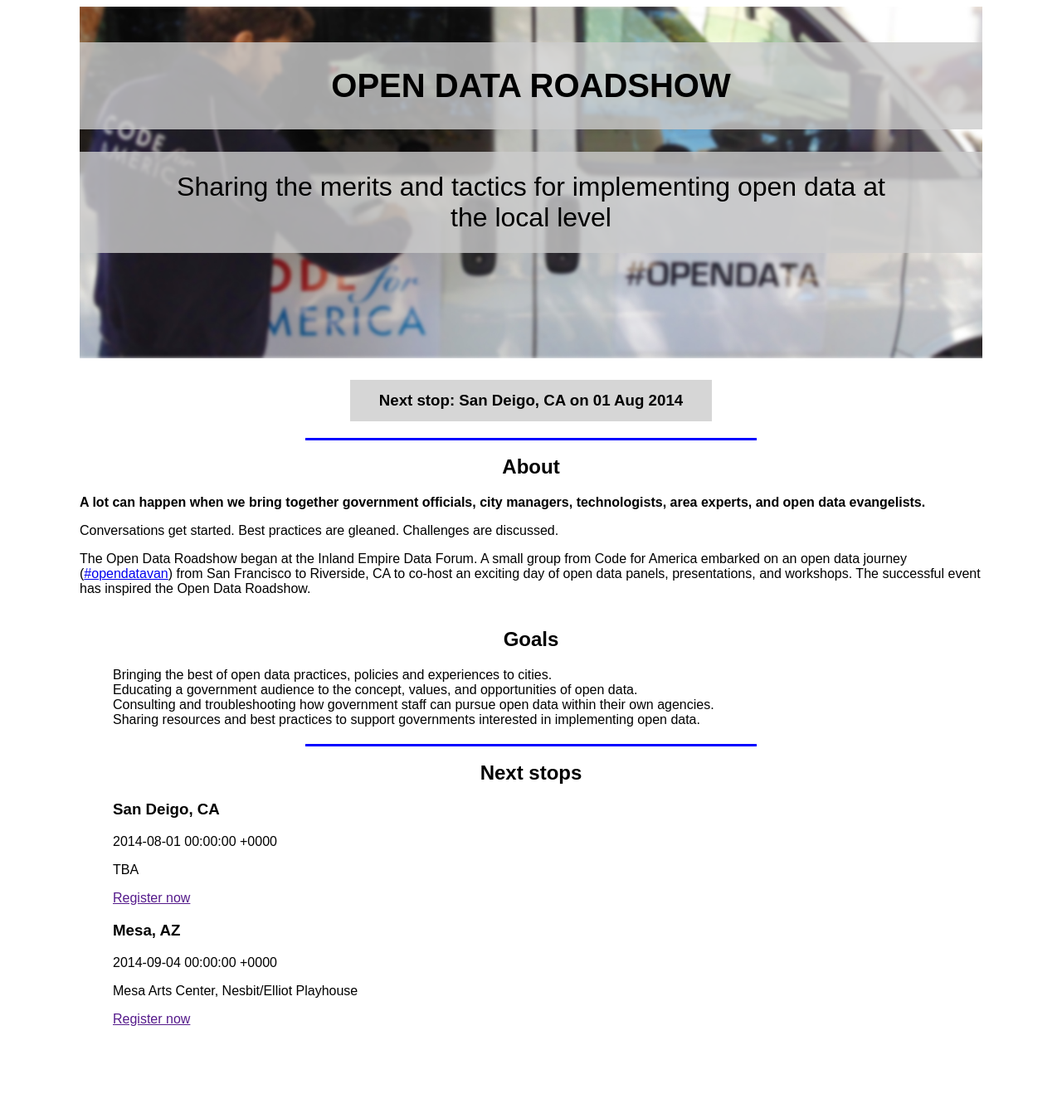
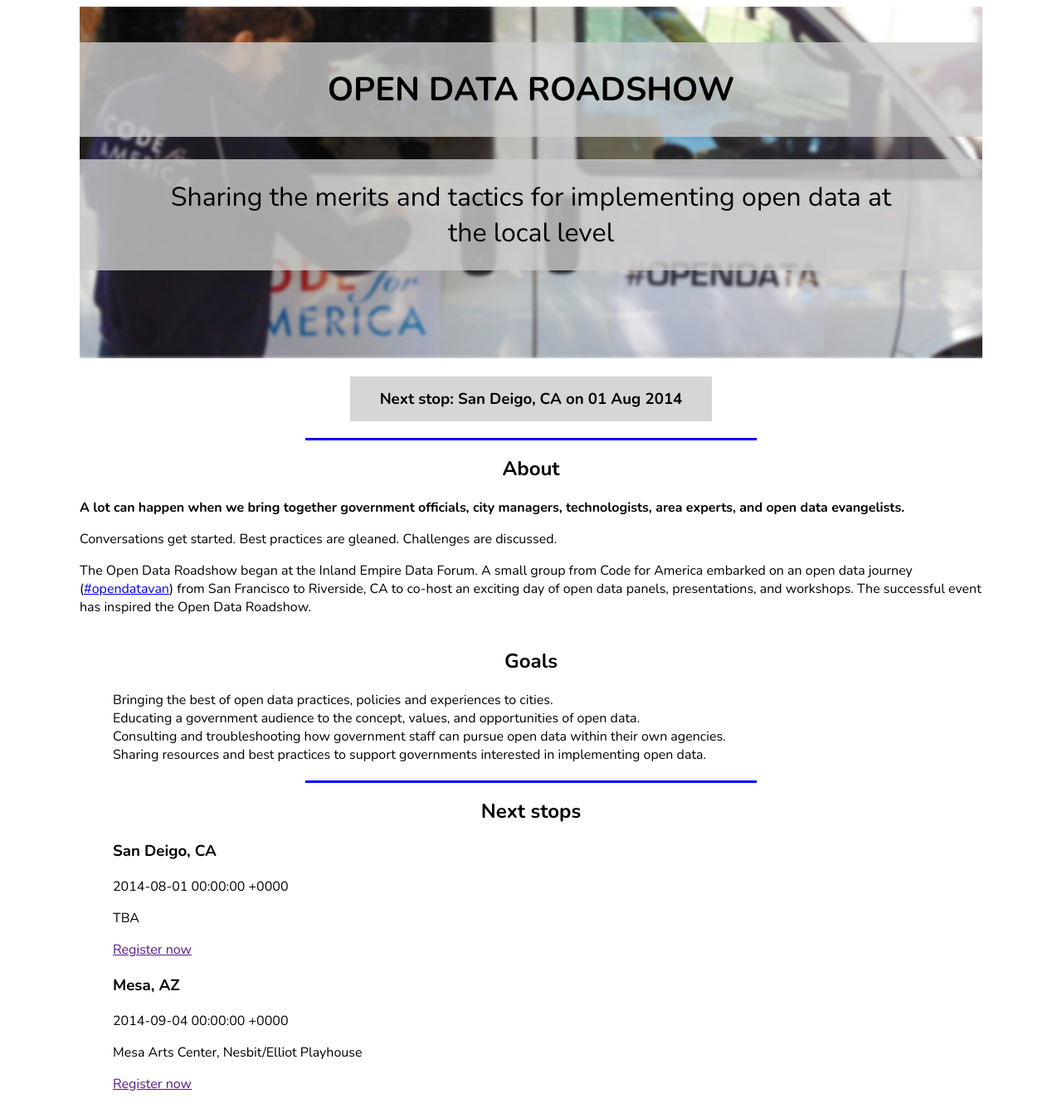
Before and after one commit to opendataroadshow/opendataroadshow.github.io, a Jekyll site: the page built from index.html, in a window 1280 px wide. Shown: the whole page at 83% size. Built offline with Jekyll 4.4.1, drawn with Linux system fonts in a browser that asks for light colours; Markdown is read by kramdown in place of the engine named in the settings; before the commit the page ends 1262 px from its top, so only the background shows below that.

Commit message:
added nunito

```diff
--- a/css/main.css
+++ b/css/main.css
@@ -7,7 +7,7 @@ body {
   max-width: 68em;
   margin-left: auto;
   margin-right: auto;
-  font-family: Sans-Serif; }
+  font-family: 'Nunito', sans-serif; }
   body:after {
     content: "";
     display: table;
```
